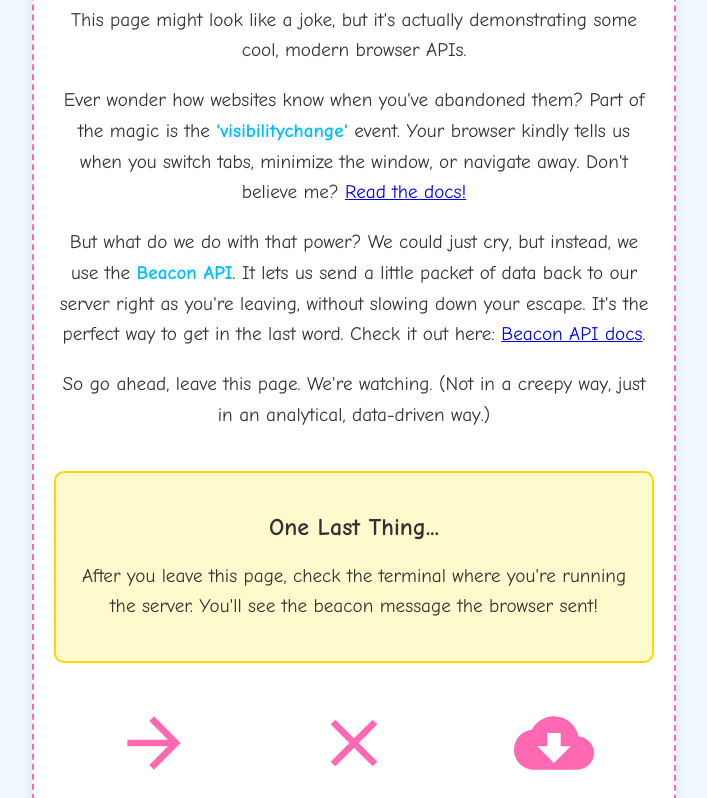
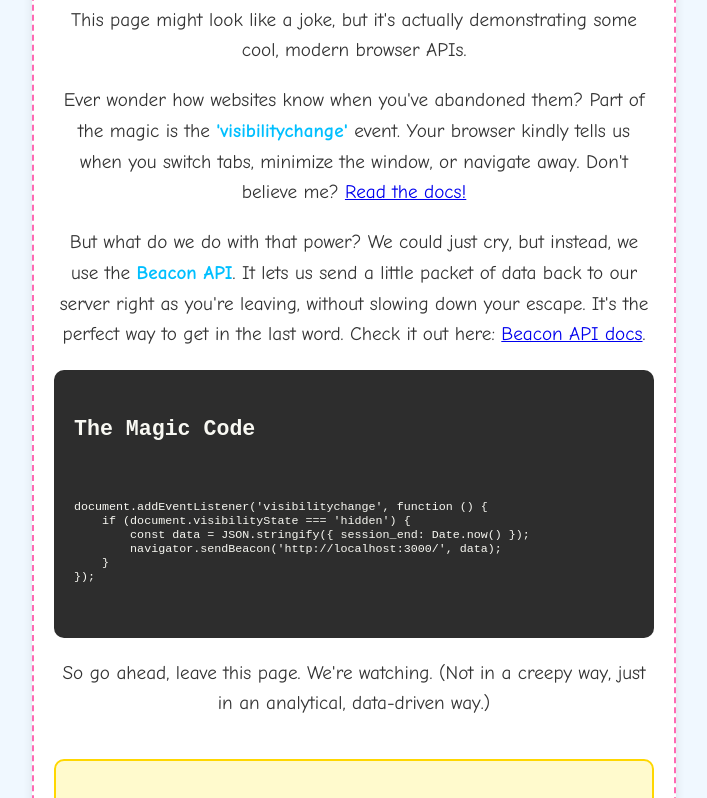
Before and after one commit to heyMP/send-beacon-example, a website: page index.html in a window 1280 px wide. Shown: the part 221-1019 px from the top of the page, without its empty margins (286-993 px from the left). Drawn offline with Linux system fonts and the light colour scheme.

Commit message:
add code block

```diff
--- a/index.html
+++ b/index.html
@@ -71,6 +71,23 @@
             border: 2px solid #ffd700;
             border-radius: 10px;
         }
+
+        .code-block {
+            background-color: #2d2d2d;
+            color: #f8f8f2;
+            padding: 10px 20px;
+            border-radius: 10px;
+            text-align: left;
+            margin: 20px auto;
+            white-space: pre-wrap;
+            font-family: 'Courier New', Courier, monospace;
+            font-size: 0.9em;
+        }
+
+        .code-block h2 {
+            margin-top: 5px;
+            margin-bottom: 15px;
+        }
     </style>
 </head>
 
@@ -88,6 +105,15 @@
             you're leaving, without slowing down your escape. It's the perfect way to get in the last word. Check it out
             here: <a href="https://developer.mozilla.org/en-US/docs/Web/API/Beacon_API" target="_blank">Beacon API
                 docs</a>.</p>
+        <div class="code-block">
+            <h2>The Magic Code</h2>
+            <pre><code>document.addEventListener('visibilitychange', function () {
+    if (document.visibilityState === 'hidden') {
+        const data = JSON.stringify({ session_end: Date.now() });
+        navigator.sendBeacon('http://localhost:3000/', data);
+    }
+});</code></pre>
+        </div>
         <p>So go ahead, leave this page. We're watching. (Not in a creepy way, just in an analytical, data-driven
             way.)</p>
         <div class="final-step">
```
